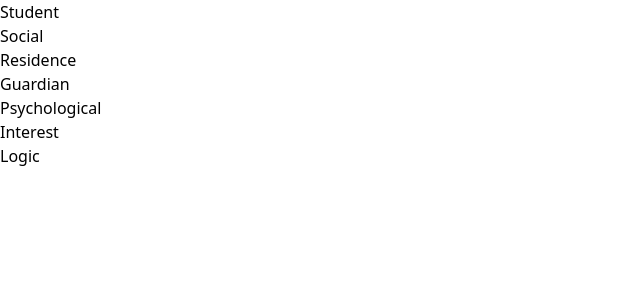
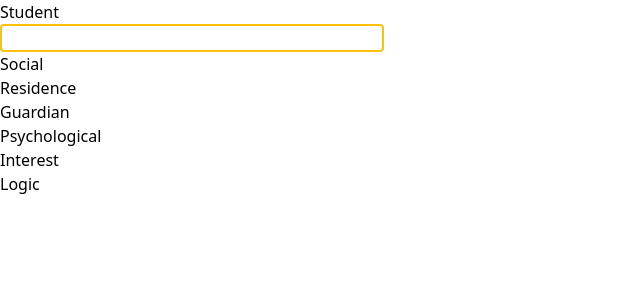
Before and after one commit to programateacademy/PROGRAMATE-SCHOOL-FRONT, a React (Vite) app: page /Form in a window 1280 px wide. Shown: the top 300 px of the page, without its empty margins (0-640 px from the left). Built offline with nearby package versions, Linux system fonts and the light colour scheme.

Commit message:
input v1

```diff
--- /dev/null
+++ b/src/components/Form/Inlet.jsx
@@ -0,0 +1,15 @@
+import React from 'react'
+
+const Input = ({type, label, placeholder, name, error}) => {
+    return (
+        <div className='w-96'>
+            <label className='pb-1.5 text-dark text-sm font-Nunito font-black' htmlFor={name}>{label}</label>
+            <div>
+                <input className='w-full px-1 py-1 rounded border-2 border-yellow text-dark/50 text-xs font-Poppins' type={type} placeholder={placeholder} id={name} />
+            </div>
+            <div>{error}</div>
+        </div>
+    )
+}
+
+export default Input
--- a/src/components/Form/Student.jsx
+++ b/src/components/Form/Student.jsx
@@ -1,8 +1,11 @@
 import React from 'react'
+import Inlet from './Inlet'
 
 const Student = () => {
     return (
-        <div>Student</div>
+        <div>Student
+            <Inlet />
+        </div>
     )
 }
 
```
